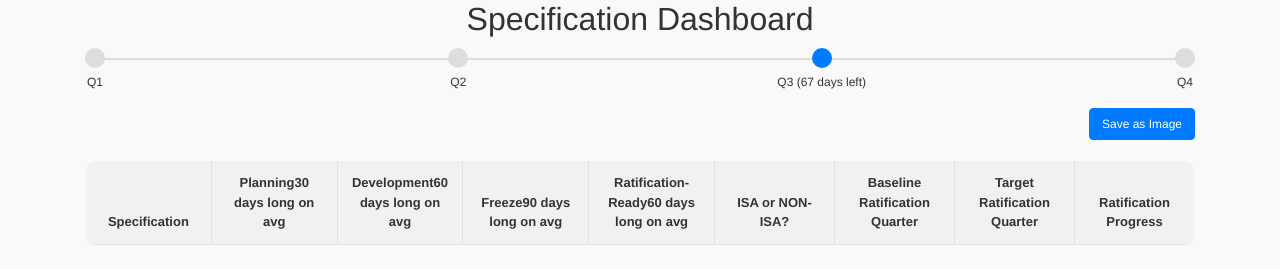
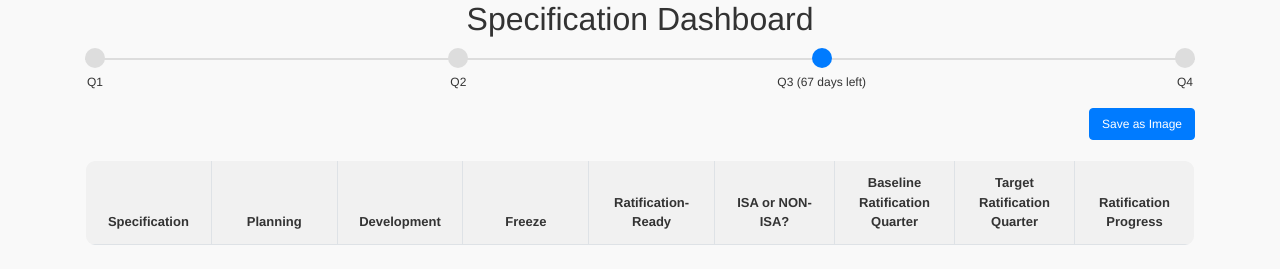
Before and after one commit to riscv-admin/bod-report, a Flask app: template web/templates/index.html in a window 1280 px wide. Shown: the top 269 px of the page. Run offline with Flask 3, Linux system fonts and the light colour scheme; the template is opened without the code that fills it, so the values that code supplies are empty; parts of the project's set-up code (start-up, migrations or seed data) failed here and were passed over; some libraries are stand-ins or nearby versions.

Commit message:
Update index.html
Signed-off-by: Rafael Sene <rafael@riscv.org>

```diff
--- a/web/templates/index.html
+++ b/web/templates/index.html
@@ -341,10 +341,10 @@
                 <thead>
                     <tr>
                         <th>Specification</th>
-                        <th>Planning<span class="phase-duration">30 days long on avg</span></th>
-                        <th>Development<span class="phase-duration">60 days long on avg</span></th>
-                        <th>Freeze<span class="phase-duration">90 days long on avg</span></th>
-                        <th>Ratification-Ready<span class="phase-duration">60 days long on avg</span></th>
+                        <th>Planning<span class="phase-duration"></span></th>
+                        <th>Development<span class="phase-duration"></span></th>
+                        <th>Freeze<span class="phase-duration"></span></th>
+                        <th>Ratification-Ready<span class="phase-duration"></span></th>
                         <th class="narrow-column">ISA or NON-ISA?</th>
                         <th class="narrow-column">Baseline Ratification Quarter</th>
                         <th class="narrow-column">Target Ratification Quarter</th>
```
